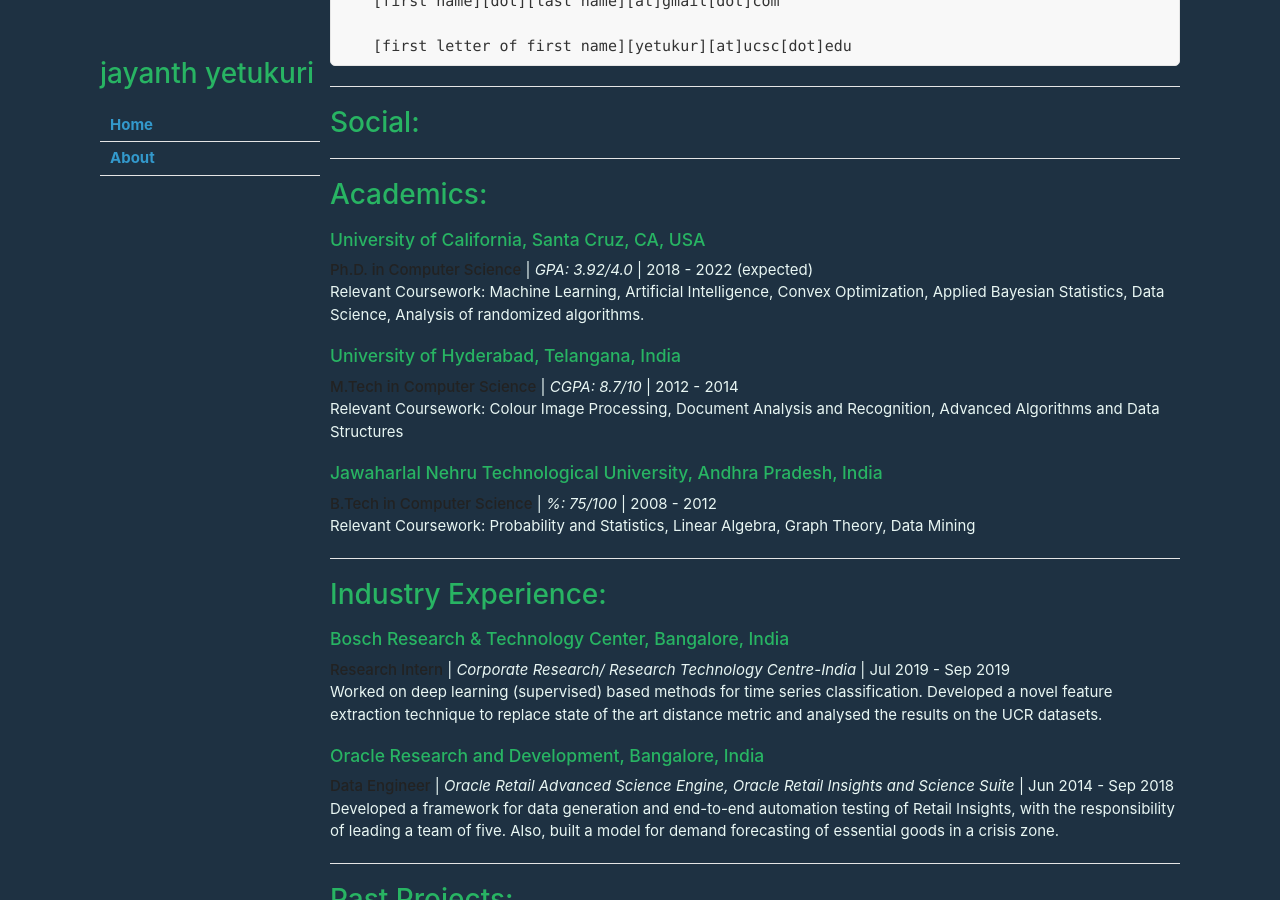
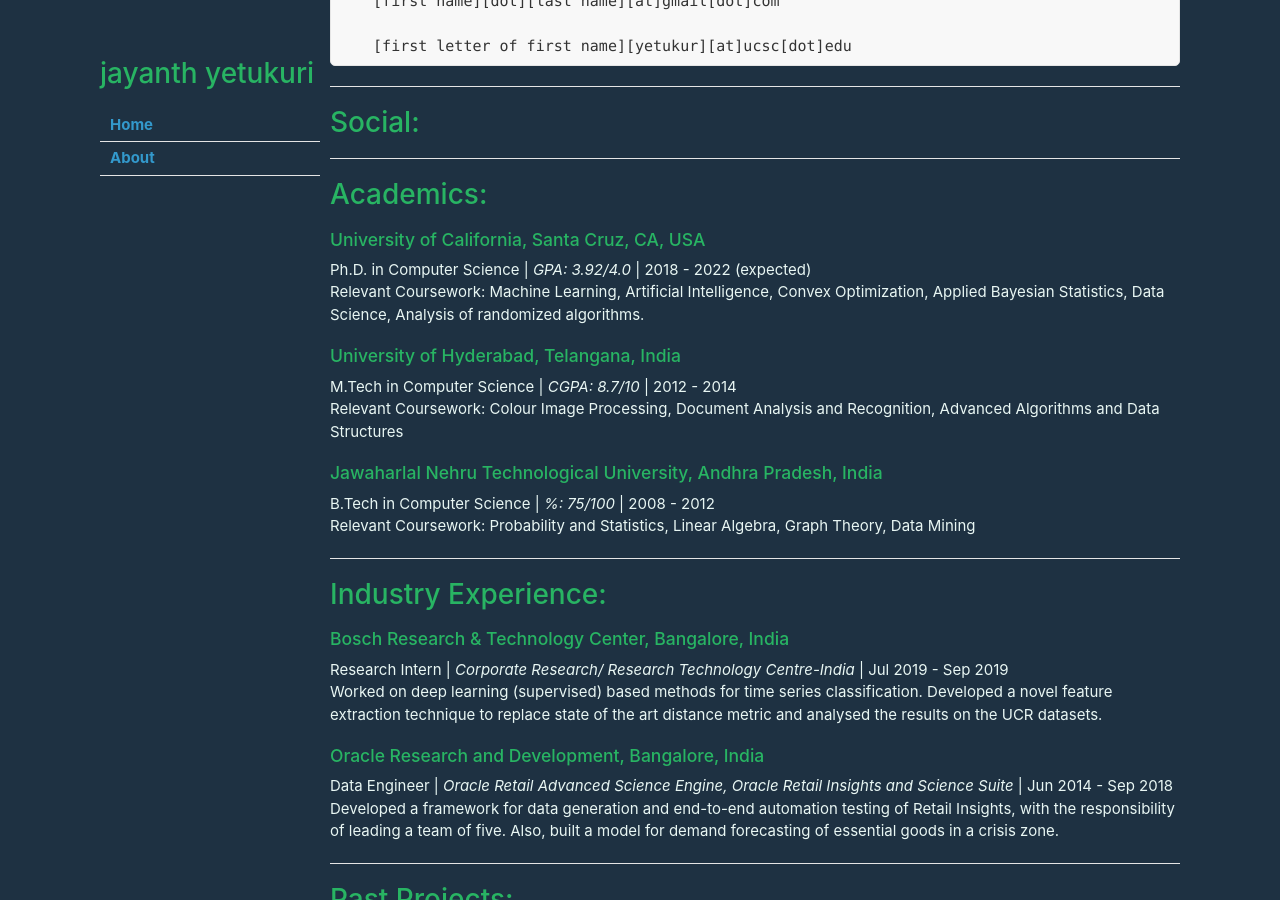
Before and after one commit to jayanthyetukuri/jayanthyetukuri.github.io, a Jekyll site: the page built from about.md, in a window 1280 px wide and 900 px high, scrolled down 433 px. Built offline with Jekyll 4.4.1, drawn with Linux system fonts in a browser that asks for light colours; our own code applies the rules of GitHub Pages for plain Markdown files; the repository's description, which GitHub fills in, is left out.

```diff
--- a/about.md
+++ b/about.md
@@ -32,56 +32,56 @@ email
 
 # Academics:
 ### University of California, Santa Cruz, CA, USA
-**Ph.D. in Computer Science** | _GPA: 3.92/4.0_ | 2018 - 2022 (expected)\
+Ph.D. in Computer Science | _GPA: 3.92/4.0_ | 2018 - 2022 (expected)\
 Relevant Coursework: Machine Learning, Artificial Intelligence, Convex Optimization, Applied Bayesian Statistics, Data Science, Analysis of randomized algorithms.
 
 ### University of Hyderabad, Telangana, India
-**M.Tech in Computer Science** | _CGPA: 8.7/10_ | 2012 - 2014\
+M.Tech in Computer Science | _CGPA: 8.7/10_ | 2012 - 2014\
 Relevant Coursework: Colour Image Processing, Document Analysis and Recognition, Advanced Algorithms and Data Structures
 
 ### Jawaharlal Nehru Technological University, Andhra Pradesh, India
-**B.Tech in Computer Science** | _%: 75/100_ | 2008 - 2012\
+B.Tech in Computer Science | _%: 75/100_ | 2008 - 2012\
 Relevant Coursework: Probability and Statistics, Linear Algebra, Graph Theory, Data Mining
 
 ---
 
 # Industry Experience:
 ### Bosch Research & Technology Center, Bangalore, India
-**Research Intern** | _Corporate Research/ Research Technology Centre-India_ | Jul 2019 - Sep 2019\
+Research Intern | _Corporate Research/ Research Technology Centre-India_ | Jul 2019 - Sep 2019\
 Worked on deep learning (supervised) based methods for time series classification. Developed a novel feature extraction technique to replace state of the art distance metric and analysed the results on the UCR datasets.
 
 ### Oracle Research and Development, Bangalore, India
-**Data Engineer** | _Oracle Retail Advanced Science Engine, Oracle Retail Insights and Science Suite_ | Jun 2014 - Sep 2018\
+Data Engineer | _Oracle Retail Advanced Science Engine, Oracle Retail Insights and Science Suite_ | Jun 2014 - Sep 2018\
 Developed a framework for data generation and end-to-end automation testing of Retail Insights, with the responsibility of leading a team of five. Also, built a model for demand forecasting of essential goods in a crisis zone.
 
 ---
 
 # Past Projects:
-**Estimating Ambient Population of any Arbitrary Geographical region**\
+### Estimating Ambient Population of any Arbitrary Geographical region
 Built a model to estimate time-sensitive ambient population of any ad-hoc region based on human mobility data. Worked on classical census data and contemporary mobile data to build a reliable model.
 
 ---
 
 # Ongoing Projects
-**Loss correction technique for Noisy labels using Nearest Neighbour**\
+### Loss correction technique for Noisy labels using Nearest Neighbour
 Exploiting the neighbourhood region of an instance during the training process as a loss correcting mechanism for
 obtaining robust models for data with only noisy labels.
 
-**Being Lazy is Robust: Defending against Pseudo Oracle Attack for Stochastic Multi-Armed Bandits**\
+### Being Lazy is Robust: Defending against Pseudo Oracle Attack for Stochastic Multi-Armed Bandits
 This study aims to investigate robust algorithms for stochastic multi-armed bandit problems with adversarially corrupted
 rewards. Performance was studied against corruptions from a pseudo-oracle attack.
 
 ---
 
 # Publication
-**Sequential Image Synthesis for Human Activity Video Generation**\
+### Sequential Image Synthesis for Human Activity Video Generation
 FH Khan, A de Silva, J Yetukuri, N Norouzi. International Conference on Image Analysis and Recognition (2019), 129-133\
 [[here](https://link.springer.com/chapter/10.1007/978-3-030-27272-2_11)]
 
 ---
 
 # Honors & Awards
-2019: Received **Regents Fellowship** from University of California, Santa Cruz\
+2019: Received _Regents Fellowship_ from University of California, Santa Cruz\
 2018: Awarded **Employee of the year** at Oracle\
 2016: Second place in **Design Jam** in Oracle: Built a prototype for faster delivery of goods in a crisis zone\
 2012: Received **post graduate Scholarship** in India for pursuing Masters in computer science\
```
